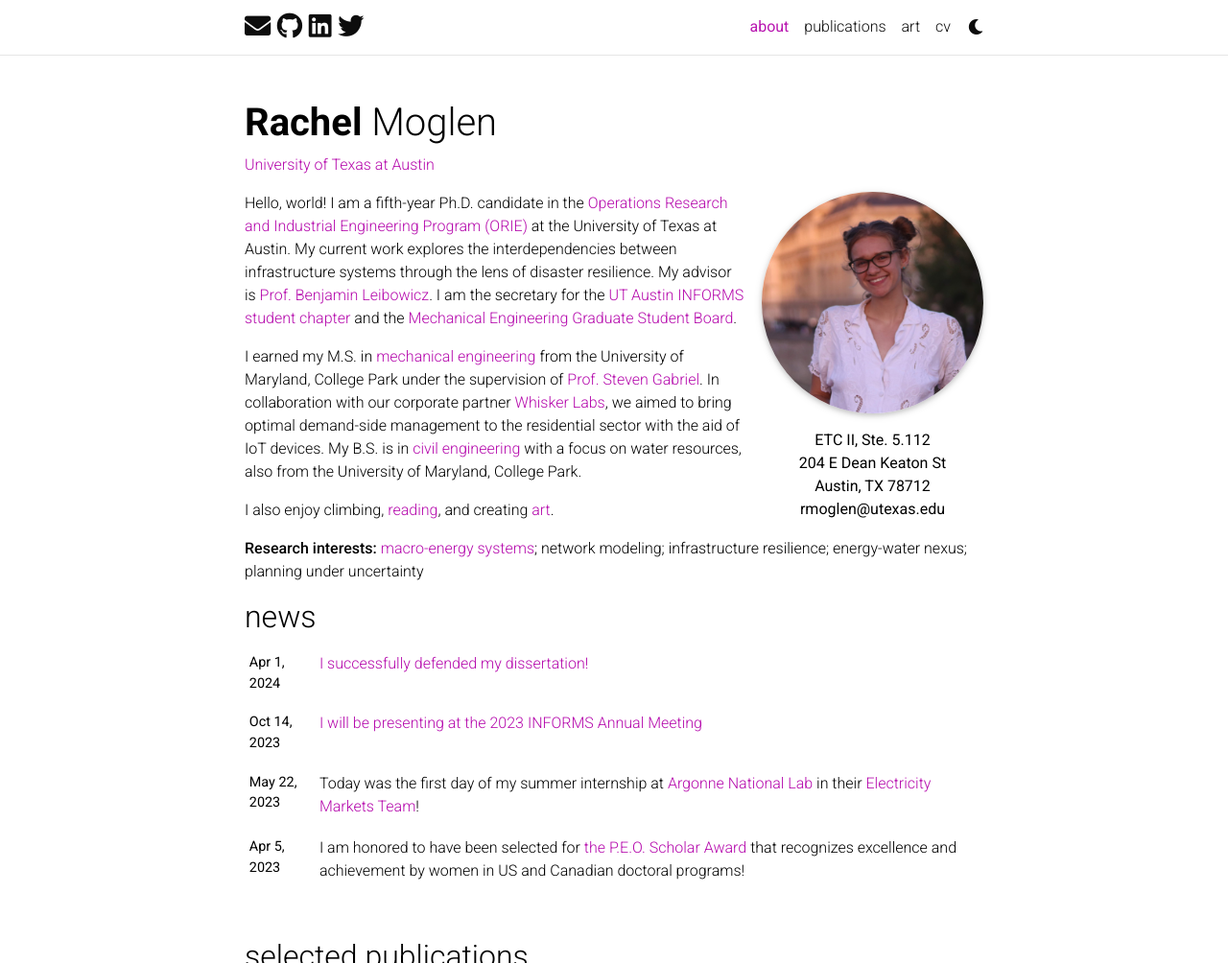
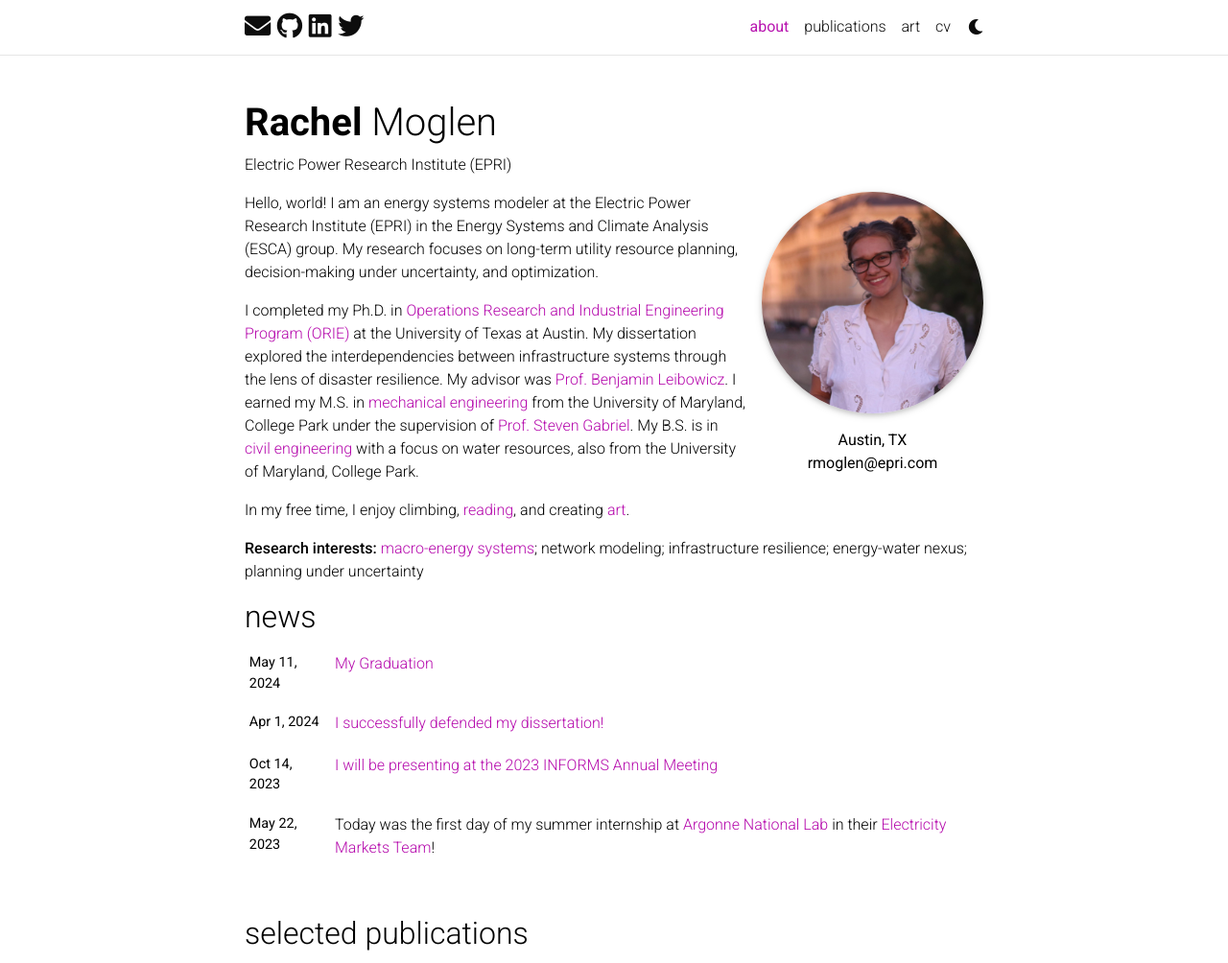
Before and after one commit to rmoglen/rmoglen.github.io, a Jekyll site: the page built from _pages/about.md, in a window 1280 px wide and 1283 px high, cut to the strip 0-1004 px from the top of the window. Shown: the whole strip at 96% size. Built offline with Jekyll 4.4.1, drawn with Linux system fonts in a browser that asks for light colours; full-size pictures stand in for the smaller copies a plugin makes; comment, search, counter and statistics services are not loaded; a style sheet for code colours, icons or effects is not loaded.

Commit message:
updating about me section

```diff
--- /dev/null
+++ b/_news/graduation.md
@@ -0,0 +1,26 @@
+---
+layout: post
+title: My Graduation
+date: 2024-05-11 16:11:00-0400
+inline: false
+---
+
+I successfully defended my dissertation titled "Disaster Preparedness and Restoration for Interconnected Infrastructure Systems". Thank you to everyone who supported me on this journey!
+
+
+
+<em>
+
+    First, I would like to thank my family. Thank you to my parents, Jennifer Lee and Glenn Moglen. With fossil-hunting trips to the Chesapeake Bay, hikes filled with mountains and laughter and the very occasional bear, and many nerdy conversations around the dining room table, you instilled in me a lifelong commitment to learning and a respect for our place in the world. Thank you to my brother, Richard Moglen. You follow your own path, fearlessly and joyfully. I'm immensely proud to be your sister. Thank you also to my lifelong friend, Rachel Odessey. Whether we live next door or oceans apart, the adventures of Rachels O. and M. shall never cease. And of course, thank you to my partner, Ben Mariano. You've listened through my tears and frustration, helped me untangle the most broken of Github commit histories, and believed in me even when I stopped believing in myself. With you by my side, anything feels possible.
+
+This work would not have been possible without the outstanding mentorship and guidance of my advisor, Prof. Benjamin Leibowicz. You patiently taught me how to approach research problems and how to effectively communicate my work. You listened to my challenges and helped me work through them. You went above and beyond to provide academic and research opportunities to me. It's not hyperbole to say that I could not imagine a better advisor and mentor. Thank you.
+
+I would also like to thank the members of my dissertation committee: Prof. John Hasenbein, Prof. Erhan Kutanoglu, and Prof. Lina Sela. I am grateful to have had you and your expertise contribute to this dissertation. It's been a joy to share in our joint research passions. Thank you all for your time and valuable insights.
+
+Thank you to all my research collaborators: Shagun Gupta, Eiji Kawai, Julius Barth, Katherine Klise, Alexis Kwasinski, and Grant Cruse. I've learned so much from all of you. This dissertation is more principled, more impactful, and more comprehensive for your contributions.
+
+I am grateful to the faculty and students of the Operations Research and Industrial Engineering (ORIE) Program for creating a welcoming and collegial environment. You created an atmosphere for learning both inside and outside the classroom. I would especially like to thank my colleagues in the Leibowicz Research Group, past and present. Waking up for a 9 am meeting on Fridays was never easy, but you always made it worthwhile. Thank you for all your feedback and for sharing your research with me. I would also like to thank all the friends I've made since I started my Ph.D. journey. You were a welcome distraction when I wanted one (and not too often when I didn't). More importantly, you were always there offer suggestions on challenges big and small. I've learned so much for all of you. Thank you in particular to Shagun, Connor, Zhuangzhuang, Cem, Julius, Hank, Helen, Hannah, and Ella.
+
+I would like to convey my gratitude to the organizations that funded my dissertation. Thank you to National Science Foundation (NSF) National Research Traineeship (NRT) Innovations at the Nexus of Food-Energy-Water System (INFEWS) program for the financial support and academic enrichment. I am also grateful to the Thrust 2000 - Stanley P. Finch #1 Endowed Graduate Fellowship in Engineering for funding my research. I would like to thank P.E.O. International for their support. Finally, I would like to gratefully acknowledge the Defense Threat Reduction Agency (DTRA) for their financial support of my research.
+
+</em>
--- a/_pages/about.md
+++ b/_pages/about.md
@@ -2,28 +2,26 @@
 layout: about
 title: about
 permalink: /
-subtitle: <a href='https://www.orie.utexas.edu/'>University of Texas at Austin</a>
+subtitle: <https://www.epri.com/>Electric Power Research Institute (EPRI)</a>
 
 profile:
   align: right
   image: prof_pic.jpg
   image_circular: true # crops the image to make it circular
   address: >
-    <p>ETC II, Ste. 5.112</p>
-    <p>204 E Dean Keaton St</p>
-    <p>Austin, TX 78712</p>
-    <p>rmoglen@utexas.edu</p>
+    <p>Austin, TX</p>
+    <p>rmoglen@epri.com</p>
 
 news: true  # includes a list of news items
 selected_papers: true # includes a list of papers marked as "selected={true}"
 social: false  # includes social icons at the bottom of the page
 ---
 
-Hello, world! I am a fifth-year Ph.D. candidate in the [Operations Research and Industrial Engineering Program (ORIE)](https://www.orie.utexas.edu/) at the University of Texas at Austin. My current work explores the interdependencies between infrastructure systems through the lens of disaster resilience. My advisor is [Prof. Benjamin Leibowicz](https://sites.utexas.edu/leibowicz/). I am the secretary for the [UT Austin INFORMS student chapter](https://connect.informs.org/universityoftexasaustin/home) and the [Mechanical Engineering Graduate Student Board](https://sites.utexas.edu/megsb/).
+Hello, world! I am an energy systems modeler at the Electric Power Research Institute (EPRI) in the Energy Systems and Climate Analysis (ESCA) group. My research focuses on long-term utility resource planning, decision-making under uncertainty, and optimization.
 
-I earned my M.S. in [mechanical engineering](https://enme.umd.edu/) from the University of Maryland, College Park under the supervision of [Prof. Steven Gabriel](http://www.stevenagabriel.umd.edu/).  In collaboration with our corporate partner [Whisker Labs](https://www.whiskerlabs.com/), we aimed to bring optimal demand-side management to the residential sector with the aid of IoT devices. My B.S. is in [civil engineering](https://cee.umd.edu/) with a focus on water resources, also from the University of Maryland, College Park.
+I completed my Ph.D. in [Operations Research and Industrial Engineering Program (ORIE)](https://www.orie.utexas.edu/) at the University of Texas at Austin. My dissertation explored the interdependencies between infrastructure systems through the lens of disaster resilience. My advisor was [Prof. Benjamin Leibowicz](https://sites.utexas.edu/leibowicz/). I earned my M.S. in [mechanical engineering](https://enme.umd.edu/) from the University of Maryland, College Park under the supervision of [Prof. Steven Gabriel](http://www.stevenagabriel.umd.edu/).  My B.S. is in [civil engineering](https://cee.umd.edu/) with a focus on water resources, also from the University of Maryland, College Park.
 
-I also enjoy climbing, [reading](https://www.goodreads.com/rachelmoglen), and creating [art](https://rmoglen.github.io/art/).
+In my free time, I enjoy climbing, [reading](https://www.goodreads.com/rachelmoglen), and creating [art](https://rmoglen.github.io/art/).
 
 
 **Research interests:** [macro-energy systems](https://www.macroenergysystems.org/); network modeling; infrastructure resilience; energy-water nexus; planning under uncertainty
```
